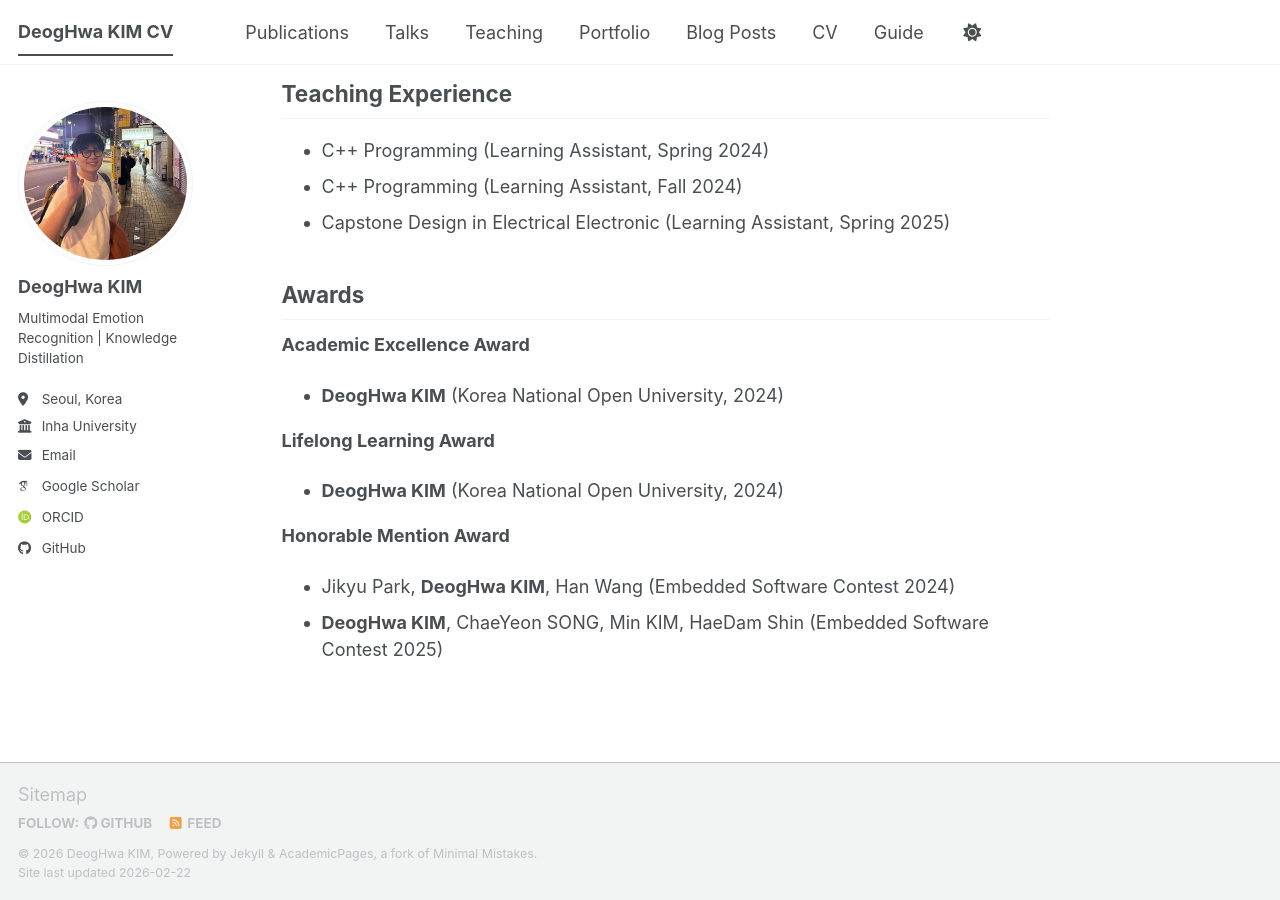
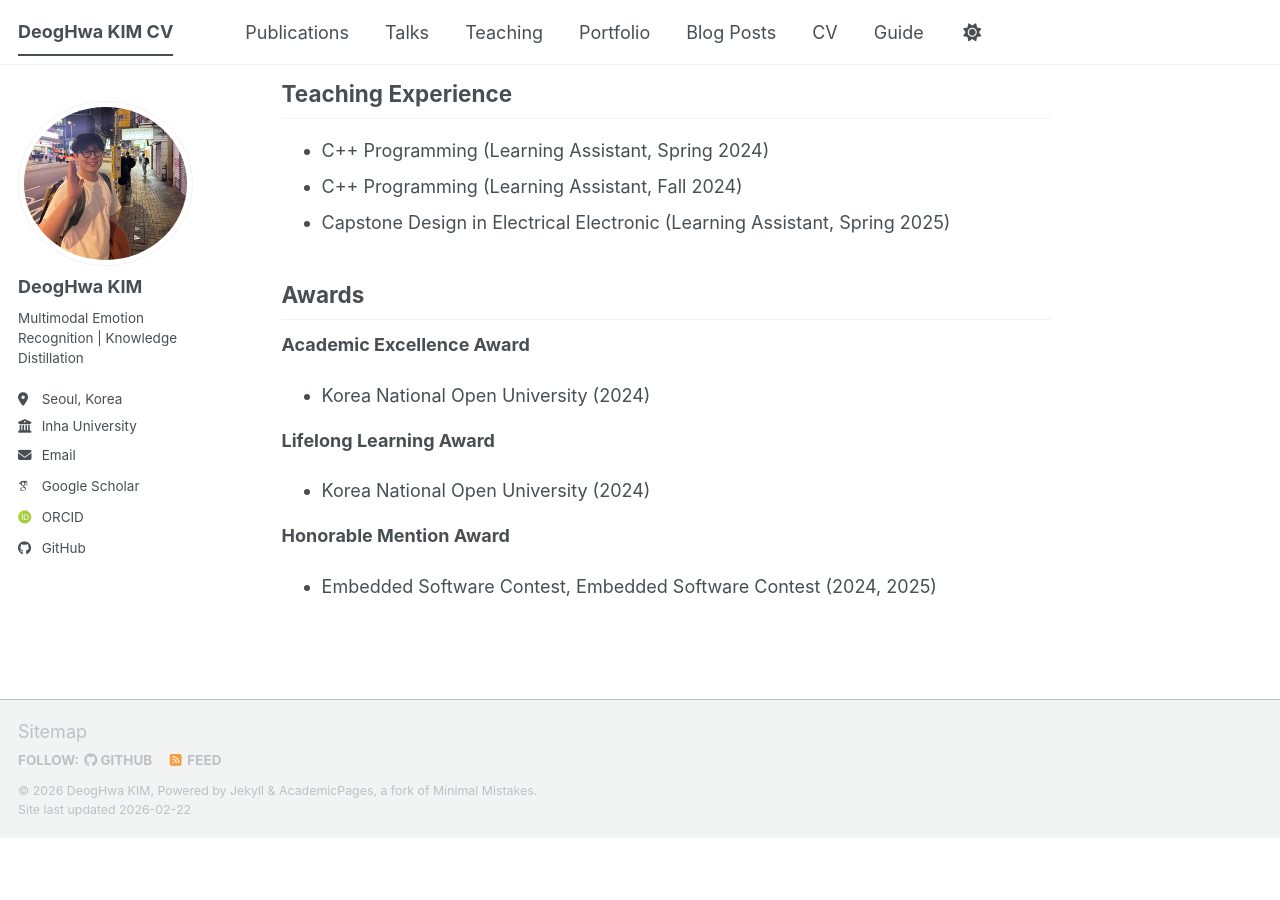
Before and after one commit to potatoduck9/potatoduck9.github.io, a Jekyll site: the page built from _pages/about.md, in a window 1280 px wide and 900 px high, scrolled down 2670 px. Built offline with Jekyll 4.4.1, drawn with Linux system fonts in a browser that asks for light colours; some web fonts are replaced; a script bundle is joined from its source files by our own code; library files that are not in the unit come from our copies; after the commit the page ends 3507 px from its top, so only the background shows below that.

Commit message:
Update about.md

```diff
--- a/_pages/about.md
+++ b/_pages/about.md
@@ -69,11 +69,10 @@ Multimodal Emotion Recognition, Knowledge Distillation, Human–Computer Interac
 ## Awards
 
 **Academic Excellence Award**
-- **DeogHwa KIM** (Korea National Open University, 2024)
+- Korea National Open University (2024)
 
 **Lifelong Learning Award**
-- **DeogHwa KIM** (Korea National Open University, 2024)
+- Korea National Open University (2024)
 
 **Honorable Mention Award**
-- Jikyu Park, **DeogHwa KIM**, Han Wang (Embedded Software Contest 2024)
-- **DeogHwa KIM**, ChaeYeon SONG, Min KIM, HaeDam Shin (Embedded Software Contest 2025)
+- Embedded Software Contest, Embedded Software Contest (2024, 2025)
```
